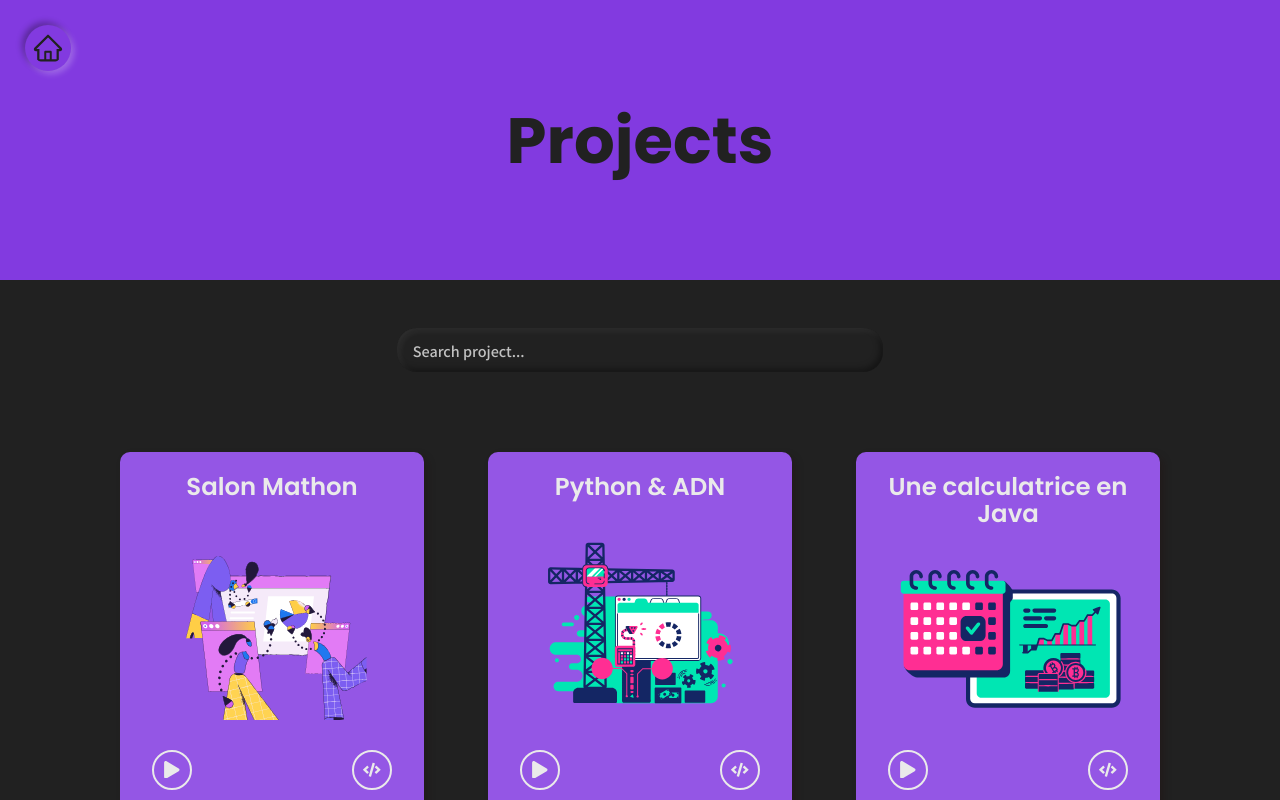
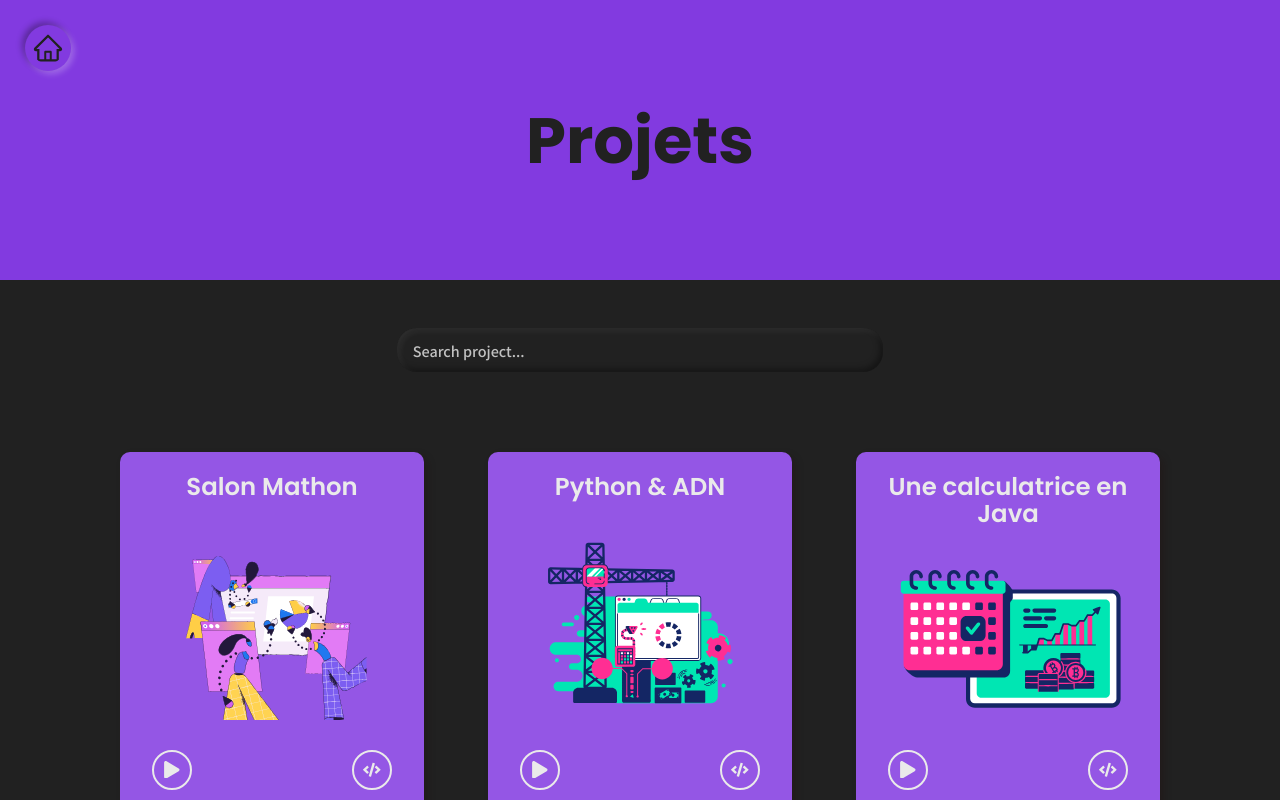
Before and after one commit to AymenShe/Heymen, a React (Create React App) app: page /projects in a window 1280 px wide. Shown: the top 800 px of the page. Built offline with nearby package versions, Linux system fonts and the light colour scheme; a web font is replaced by a local one.

Commit message:
Update ProjectPage.js

```diff
--- a/src/pages/Project/ProjectPage.js
+++ b/src/pages/Project/ProjectPage.js
@@ -76,7 +76,7 @@ function ProjectPage() {
                 <Link to="/">
                         <AiOutlineHome className={classes.home}/>
                 </Link>
-                <h1 style={{color: theme.secondary}}>Projects</h1>
+                <h1 style={{color: theme.secondary}}>Projets</h1>
             </div>
            <div className="projectPage-container">
                <div className="projectPage-search">
```
